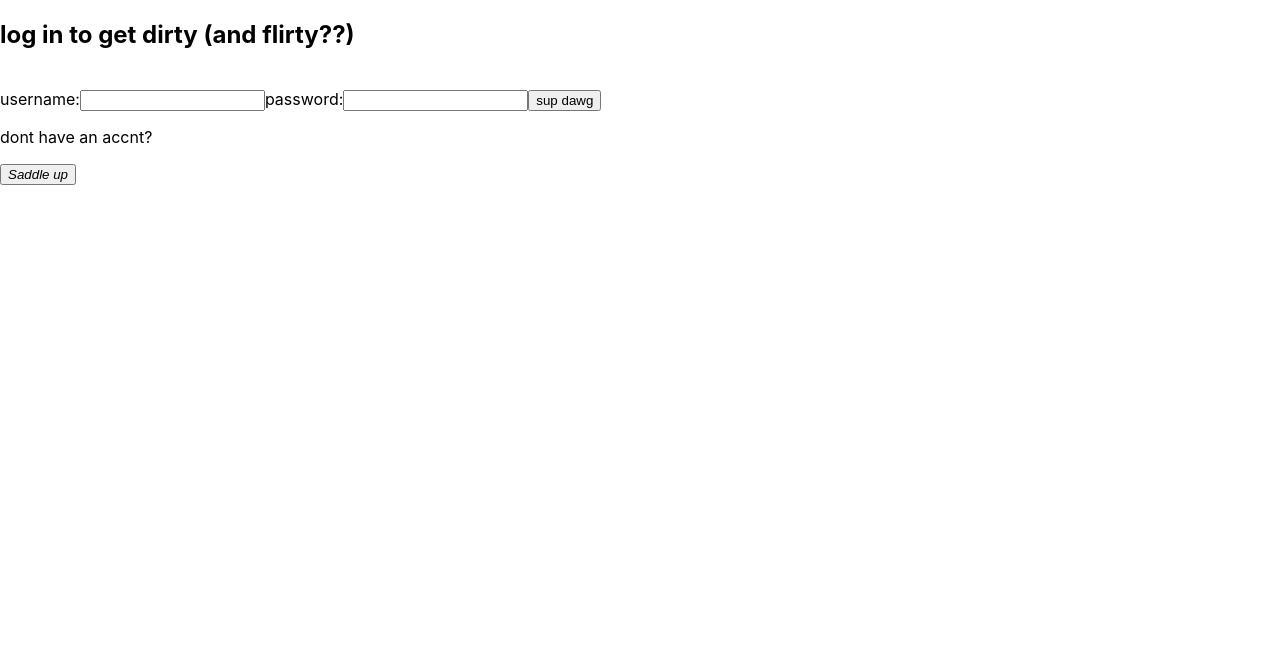
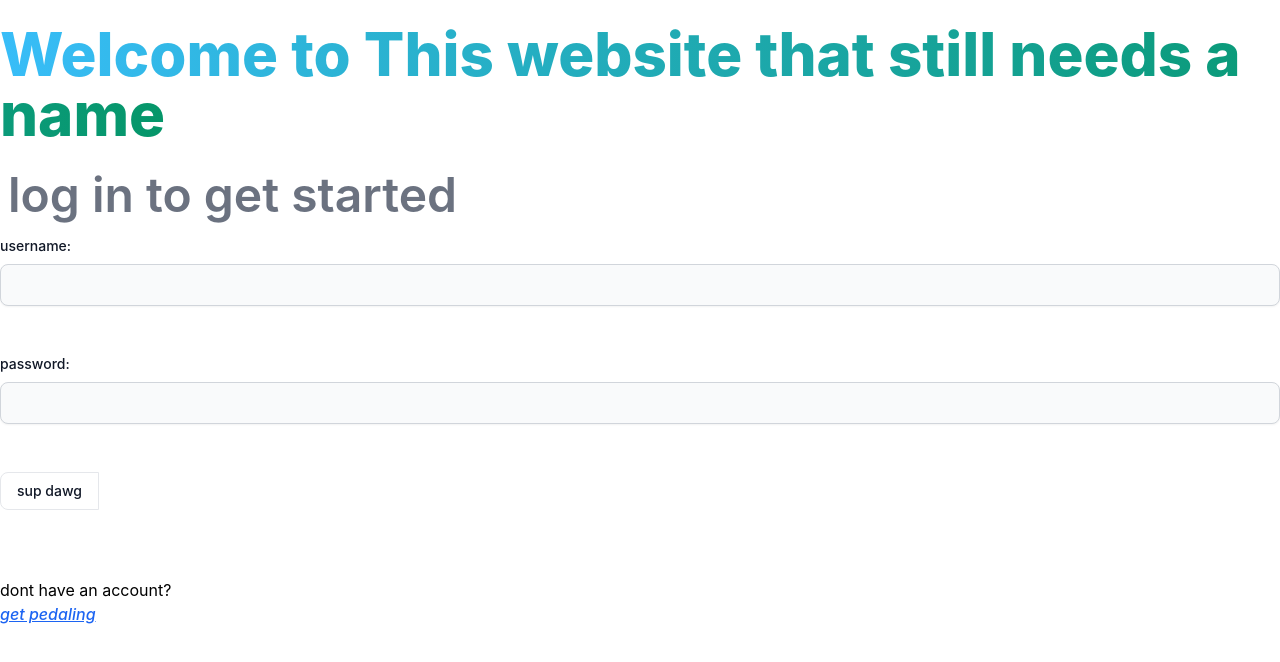
Before and after one commit to shleeblescow/cycling-craziness, a React (Create React App) app in the folder client/: page / in a window 1280 px wide. Shown: the top 662 px of the page. Built offline with nearby package versions, Linux system fonts and the light colour scheme; no server answers.

Commit message:
making very slow css headway

```diff
--- a/client/package.json
+++ b/client/package.json
@@ -7,6 +7,8 @@
     "@testing-library/jest-dom": "^5.16.5",
     "@testing-library/react": "^13.4.0",
     "@testing-library/user-event": "^13.5.0",
+    "flowbite": "^1.5.3",
+    "flowbite-react": "^0.3.4",
     "react": "^18.2.0",
     "react-dom": "^18.2.0",
     "react-router-dom": "^6.4.2",
@@ -36,5 +38,8 @@
       "last 1 firefox version",
       "last 1 safari version"
     ]
+  },
+  "devDependencies": {
+    "tailwindcss": "^3.2.4"
   }
 }
--- a/client/src/App.css
+++ b/client/src/App.css
@@ -1,3 +1,14 @@
+body {
+  overflow: hidden;
+}
+
+@import '~flowbite';
+
+@tailwind utilities;
+@tailwind components;
+@tailwind utilities;
+
+
 .App {
   text-align: center;
 }
--- a/client/src/App.js
+++ b/client/src/App.js
@@ -73,7 +73,8 @@ function App() {
             setCurrentUser={setCurrentUser}
           />
           :
-          <h2>{"log in to get dirty (and flirty??)"}</h2>
+          // <h2>{"log in to get dirty (and flirty??)"}</h2>
+          <></>
       }
 
       <br/>
--- a/client/src/components/login.js
+++ b/client/src/components/login.js
@@ -1,6 +1,7 @@
 import React, {useState} from 'react'
-import { useNavigate } from 'react-router-dom';
+import { useNavigate, Link } from 'react-router-dom';
 
+// CSS Stuff: make the input boxes NOT span
 
 function Login({onUpdateUser}) {
 
@@ -45,28 +46,49 @@ function Login({onUpdateUser}) {
     const handleChange = (e) => {
         const { name, value } = e.target
         setFormData({ ...formData, [name]: value })
-      }
+    }
+
+    const buttonClass = 'py-2 px-4 text-sm font-medium text-gray-900 bg-white rounded-l-lg border border-gray-200 hover:bg-gray-100 hover:text-blue-700 focus:z-10 focus:ring-2 focus:ring-blue-700 focus:text-blue-700 dark:bg-gray-700 dark:border-gray-600 dark:text-white dark:hover:text-white dark:hover:bg-gray-600 dark:focus:ring-blue-500 dark:focus:text-white'
+    const linkClass = 'font-medium text-blue-600 underline dark:text-blue-500 hover:no-underline'
+    const labelClass = 'block mb-2 text-sm font-medium text-gray-900 dark:text-gray-300'
+    const inputClass = 'shadow-sm bg-gray-50 border border-gray-300 text-gray-900 text-sm rounded-lg focus:ring-blue-500 focus:border-blue-500 block w-full p-2.5 dark:bg-gray-700 dark:border-gray-600 dark:placeholder-gray-400 dark:text-white dark:focus:ring-blue-500 dark:focus:border-blue-500 dark:shadow-sm-light'
+    const headingClass = "mb-4 text-3xl font-extrabold text-gray-900 dark:text-white md:text-5xl lg:text-6xl"
+    const gradiantClass = 'text-transparent bg-clip-text bg-gradient-to-r to-emerald-600 from-sky-400'
+    const smallerClass = "ml-2 font-semibold text-gray-500 dark:text-gray-400"
+
     return (
         <>
-            <form onSubmit={onSubmit}>
-            <label>
+            <h1 className={headingClass}><span className={gradiantClass}> Welcome to This website that still needs a name</span></h1>
+            <h1 className={headingClass}><small className={smallerClass}>log in to get started</small></h1>
+            <form onSubmit={onSubmit} className="mb-5">
+            <label className={labelClass}>
                 username:
             </label>
-            <input type='text' name='username' value={username} onChange={handleChange} />
+            <input type='text' name='username' value={username} onChange={handleChange} className={inputClass} />
 
-            <label>
+            <br/><br/>
+
+            <label className={labelClass}>
                 password:
             </label>
-            <input type='password' name='password' value={password} onChange={handleChange} />
+            <input type='password' name='password' value={password} onChange={handleChange} className={inputClass}  />
+
+            {errors? <div>{errors}</div>:null}
+
+            <br/><br/>
+
+            <button className={buttonClass}>
+                <input type='submit' value='sup dawg' />
+            </button>
+        </form>
+
+        <br/><br/>
 
 
-            <input type='submit' value='sup dawg' />
-        </form>
-        {errors? <div>{errors}</div>:null}
-        <p>dont have an accnt?</p>
-        <button onClick={() => navigate("/signup")}>
-            <i>Saddle up</i>
-        </button>
+        <p>dont have an account?</p>
+        <Link to={"/signup"} className={linkClass}>
+            <i>get pedaling</i>
+        </Link>
         </>
     )
 }
--- a/client/src/components/navbar.js
+++ b/client/src/components/navbar.js
@@ -24,24 +24,26 @@ export default function Navbar({setCurrentUser, currentUser}) {
         navigate('/browsetrips')
     }
 
+    const buttonClass = 'py-2 px-4 text-sm font-medium text-gray-900 bg-white rounded-l-lg border border-gray-200 hover:bg-gray-100 hover:text-blue-700 focus:z-10 focus:ring-2 focus:ring-blue-700 focus:text-blue-700 dark:bg-gray-700 dark:border-gray-600 dark:text-white dark:hover:text-white dark:hover:bg-gray-600 dark:focus:ring-blue-500 dark:focus:text-white'
+
     return (
 
-        <div>
+        <div className="inline-flex rounded-md shadow-sm" role="group">
 
-            <button onClick={handleSignout}>
+            <button onClick={handleSignout} className={buttonClass}>
                 get out of here GROSS
             </button>
 
 
-            <button onClick={moreNavDrama}>
+            <button onClick={moreNavDrama} className={buttonClass}>
                 let me look at how cool I am, see me thru their eyes
             </button>
 
-            <button onClick={andMoreNavDrama}>
+            <button onClick={andMoreNavDrama} className={buttonClass}>
                 post a trip
             </button>
 
-            <button onClick={navDrama}>
+            <button onClick={navDrama} className={buttonClass}>
                 {'<~'} nvm take me back to the other trips
             </button>
 
--- a/client/src/components/postTrip.js
+++ b/client/src/components/postTrip.js
@@ -24,6 +24,7 @@ export default function PostTrip({currentUser}){
                       makeAJoin(tripStuff)
                   })
               }else {
+                // TO DO: ERROR POP UP
                   res.json().then(json => setErrors(Object.entries(json.errors)))
               }
         })
--- a/client/src/index.css
+++ b/client/src/index.css
@@ -1,3 +1,14 @@
+/* body {
+  overflow: hidden;
+} */
+
+@import '~flowbite';
+
+@tailwind base;
+@tailwind components;
+@tailwind utilities;
+
+
 body {
   margin: 0;
   font-family: -apple-system, BlinkMacSystemFont, 'Segoe UI', 'Roboto', 'Oxygen',
--- /dev/null
+++ b/client/tailwind.config.js
@@ -0,0 +1,18 @@
+/** @type {import('tailwindcss').Config} */
+// module.exports = {
+//   content: [
+//     'node_modules/flowbite-react/**/*.{js,jsx,ts,tsx}'
+//   ],
+//   theme: {
+//     extend: {},
+//   },
+//   plugins: [require('flowbite/plugin')],
+// }
+
+module.exports = {
+  content: ['./src/**/*.{js,jsx,ts,tsx}', './node_modules/flowbite/**/*.js'],
+  theme: {
+    extend: {},
+  },
+  plugins: [require('flowbite/plugin')],
+};
```
Also changed, not shown: 2 other files (tests, documents, lock files or other folders).
